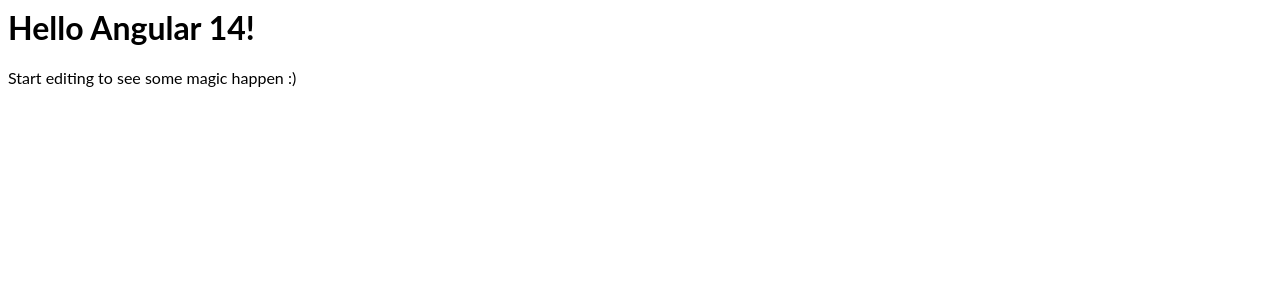
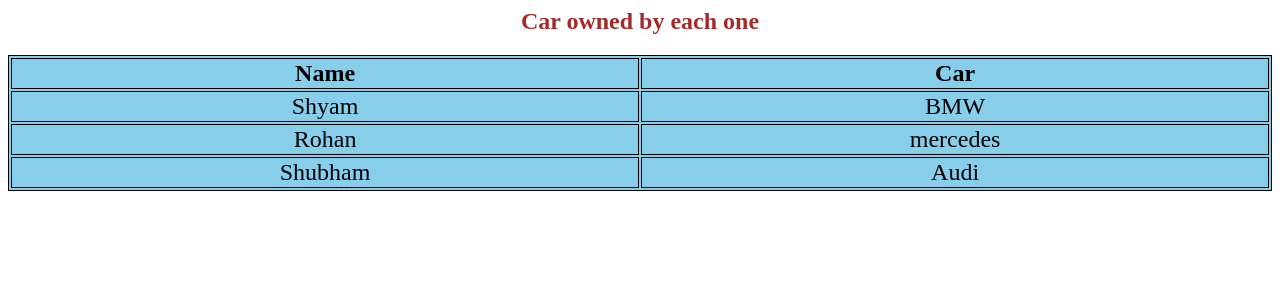
Before and after one commit to namitrathod1/angular-ivy-p4brrh, an Angular app: page / in a window 1280 px wide. Shown: the top 300 px of the page. Built offline with nearby package versions, Linux system fonts and the light colour scheme.

Commit message:
3 files modified

```diff
--- a/src/app/app.component.css
+++ b/src/app/app.component.css
@@ -1,3 +1,21 @@
 p {
   font-family: Lato;
 }
+h2 {
+  text-align: center;
+  color: brown;
+}
+table {
+  text-align: center;
+  width: 100%;
+  border: 1px solid;
+  font-size: x-large;
+  color: black;
+  background-color: skyblue;
+}
+tr,
+td,
+th {
+  border: 1px solid black;
+  margin: 10px;
+}
--- a/src/app/app.component.html
+++ b/src/app/app.component.html
@@ -1,4 +1,13 @@
-<hello name="{{ name }}"></hello>
-<p>
-  Start editing to see some magic happen :)
-</p>
+<h2>Car owned by each one</h2>
+<table>
+  <tr>
+    <th *ngFor="let header of headers">
+      {{ header }}
+    </th>
+  </tr>
+  <tr *ngFor="let detail of details">
+    <td *ngFor="let header of headers">
+      {{ detail[header] }}
+    </td>
+  </tr>
+</table>
--- a/src/app/app.component.ts
+++ b/src/app/app.component.ts
@@ -3,8 +3,24 @@
 @Component({
   selector: 'my-app',
   templateUrl: './app.component.html',
-  styleUrls: [ './app.component.css' ]
+  styleUrls: ['./app.component.css'],
 })
-export class AppComponent  {
-  name = 'Angular ' + VERSION.major;
+export class AppComponent {
+  name = 'everyone ';
+
+  headers = ['Name', 'Car'];
+  details = [
+    {
+      Name: 'Shyam',
+      Car: 'BMW',
+    },
+    {
+      Name: 'Rohan',
+      Car: 'mercedes',
+    },
+    {
+      Name: 'Shubham',
+      Car: 'Audi',
+    },
+  ];
 }
```
